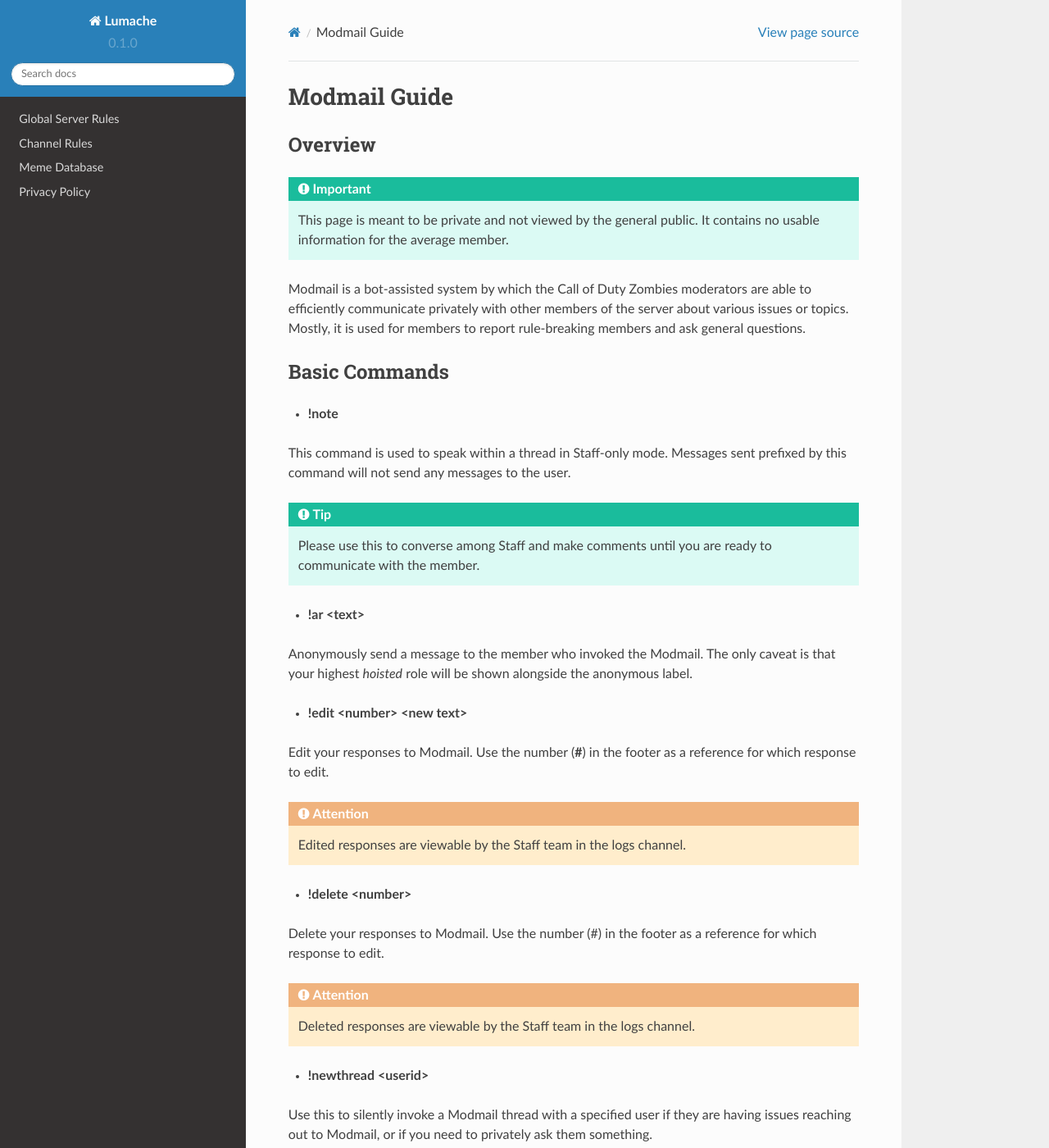
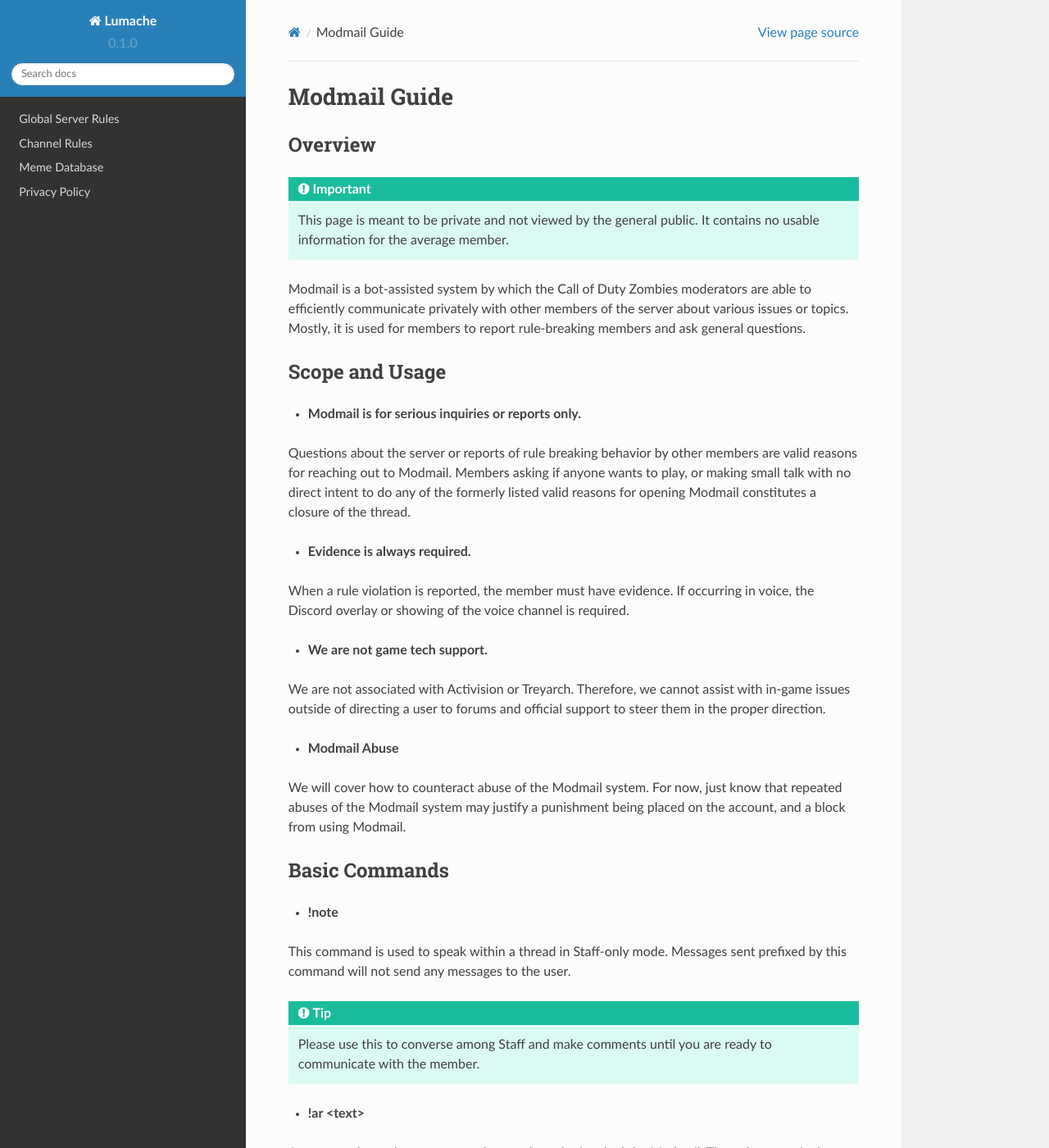
Before and after one commit to EternalllZM/rtd-codz, a Sphinx documentation site: the page built from docs/source/modmail.rst, in a window 1280 px wide and 1400 px high. Shown: the whole window at 82% size. Built offline with Sphinx 7.4.7 and the Read the Docs theme 2.0.0, drawn with Linux system fonts in a browser that asks for light colours; pages that are not in the unit, such as notebooks, are missing from menus; some of the changed text lies outside the part shown.

Commit message:
Doc updates

```diff
--- a/docs/source/meme_database.rst
+++ b/docs/source/meme_database.rst
@@ -96,7 +96,7 @@ Many `hilarious memes`_ have been spawned from this pseudo-gaslight.
 Dragon Cog
 ------------
 
-Originating from Zetsubo No Shima game. The word \"cog\" was misheard by a member to be a rather NSFW word.
+Originating from Zetsubo No Shima game. The word \"cog\" was misheard by a member to be a rather NSFW word. (dragon c*ck)
 
 Matmano9
 ------------
--- a/docs/source/modmail.rst
+++ b/docs/source/modmail.rst
@@ -11,6 +11,26 @@ Overview
 
 Modmail is a bot-assisted system by which the Call of Duty Zombies moderators are able to efficiently communicate privately with other members of the server about various issues or topics.
 Mostly, it is used for members to report rule-breaking members and ask general questions.
+
+Scope and Usage
+------------
+
+- **Modmail is for serious inquiries or reports only.**
+
+Questions about the server or reports of rule breaking behavior by other members are valid reasons for reaching out to Modmail.
+Members asking if anyone wants to play, or making small talk with no direct intent to do any of the formerly listed valid reasons for opening Modmail constitutes a closure of the thread.
+
+- **Evidence is always required.**
+
+When a rule violation is reported, the member must have evidence. If occurring in voice, the Discord overlay or showing of the voice channel is required.
+
+- **We are not game tech support.**
+
+We are not associated with Activision or Treyarch. Therefore, we cannot assist with in-game issues outside of directing a user to forums and official support to steer them in the proper direction.
+
+- **Modmail Abuse**
+
+We will cover how to counteract abuse of the Modmail system. For now, just know that repeated abuses of the Modmail system may justify a punishment being placed on the account, and a block from using Modmail.
 
 Basic Commands
 ------------
@@ -68,4 +88,4 @@ Use a listed snip within the Modmail thread. Add an extra **!** to send it anony
 Ask that the Modmail bot notify you of any new responses received within the thread.
 
 .. tip::
-    :ref:`You can disable this by issuing the command **!alert cancel**.`
+    :ref:`You can disable this by issuing the command !alert cancel.`
```
